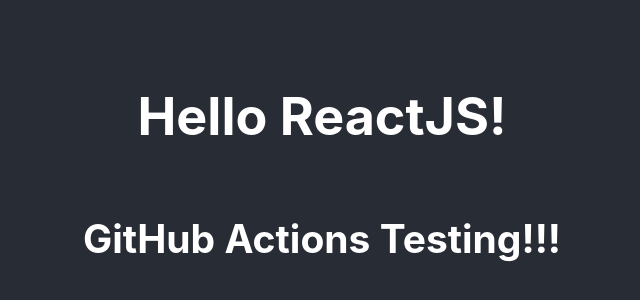
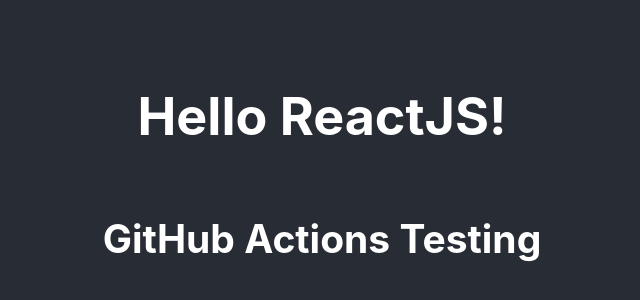
Before and after one commit to sajeeth-ahamed/hello-react, a React (Create React App) app: page / in a window 1280 px wide. Shown: the part 228-528 px from the top of the page, without its empty margins (318-958 px from the left). Built offline with nearby package versions, Linux system fonts and the light colour scheme.

Commit message:
fix: remove exclamation marks

```diff
--- a/src/App.js
+++ b/src/App.js
@@ -5,7 +5,7 @@
     <div className="App">
       <header className="App-header">
         <h1>Hello ReactJS!</h1>
-        <h2>GitHub Actions Testing!!!</h2>
+        <h2>GitHub Actions Testing</h2>
       </header>
 
     </div>
```
